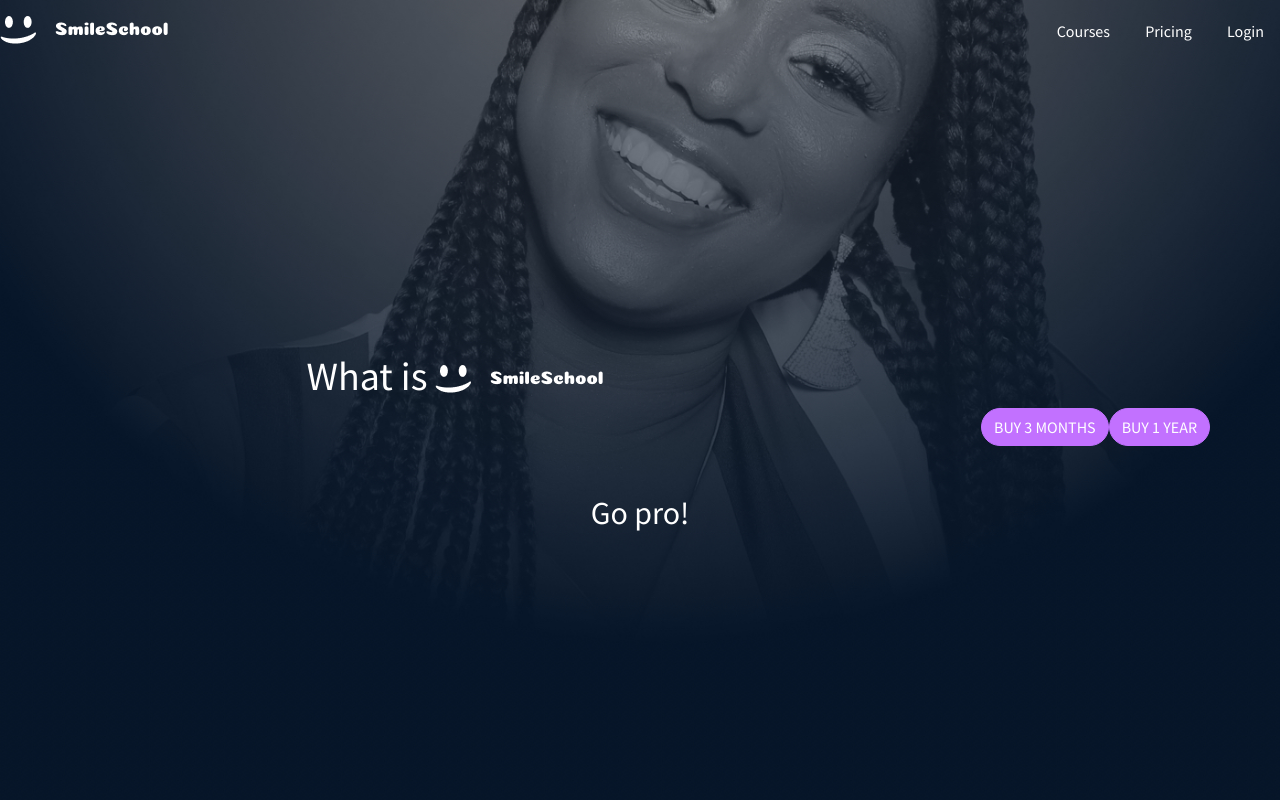
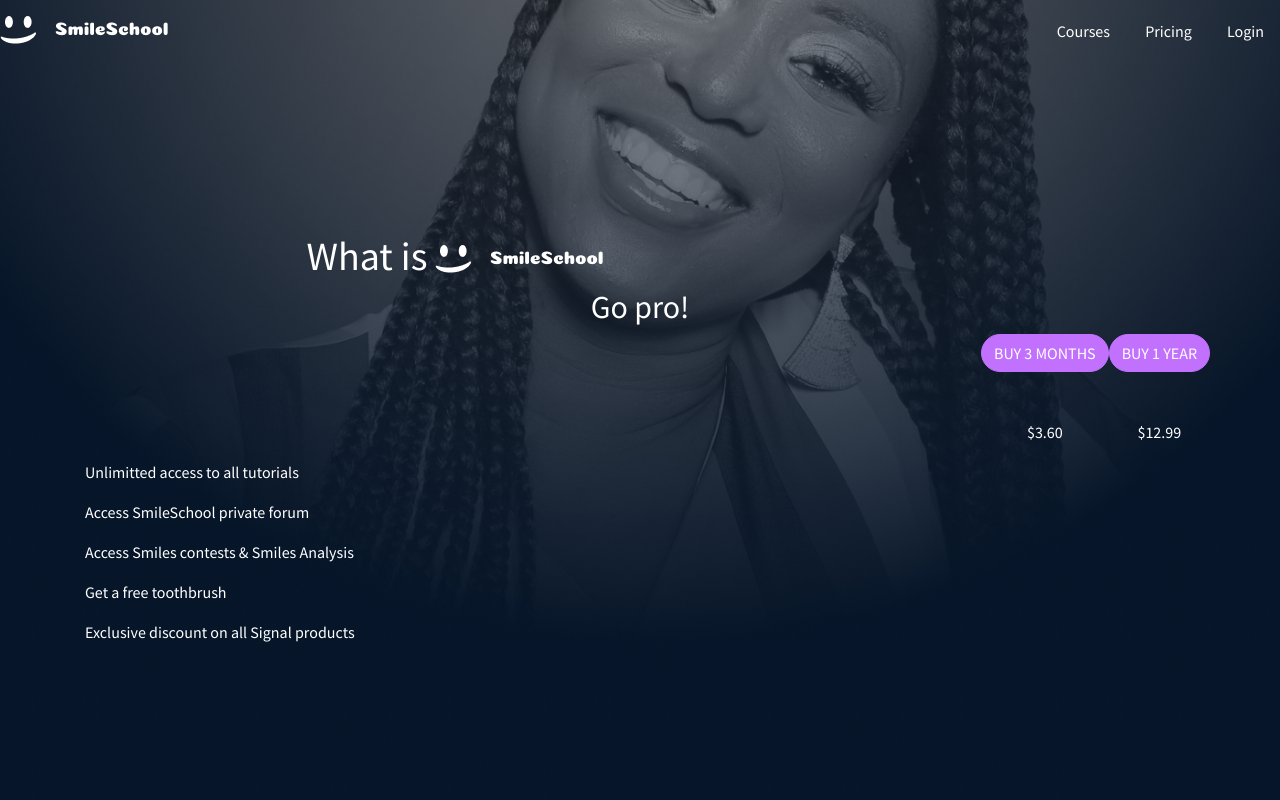
Before and after one commit to KVang2/atlas-smiling-school, a plain HTML site: page pricing.html in a window 1280 px wide. Shown: the top 800 px of the page. Drawn offline with nearby package versions, Linux system fonts and the light colour scheme.

Commit message:
update changes

```diff
--- a/pricing.html
+++ b/pricing.html
@@ -34,20 +34,46 @@
                     <div class="col-12 col-md-8">
                         <h1>What is <img src="image/logo.png" alt="LOGO"</h1>
                     </div>
+                    <div>
+                        <h2>Go pro!</h2>
+                    </div>
                     <div class="row d-flex justify-content-end">
                         <div>
-                            <button class="btn btn-primary rounded-pill mb-5">BUY 3 MONTHS</button>
+                            <div>
+                                <button class="btn btn-primary rounded-pill mb-5">BUY 3 MONTHS</button>
+                                <p>$3.60</p>
+                            </div>
                         </div>
                         <div>
-                            <button class="btn btn-primary rounded-pill mb-5">BUY 1 YEAR</button>
+                            <div>
+                                <button class="btn btn-primary rounded-pill mb-5">BUY 1 YEAR</button>
+                                <p>$12.99</p>
+                            </div>
+                            <div>
+
+                            </div>
                         </div>
                     </div>
                 </div>
 
                 <!-- Block 2 -->
                 <div class="">
-                    <div class="">
-                        <h2>Go pro!</h2>
+                    <div class="text-left">
+                        <div>
+                            <p>Unlimitted access to all tutorials</p>
+                        </div>
+                        <div>
+                            <p>Access SmileSchool private forum</p>
+                        </div>
+                        <div>
+                        <p>Access Smiles contests & Smiles Analysis</p>
+                        </div>
+                        <div>
+                        <p> Get a free toothbrush</p>
+                        </div>
+                        <div>
+                            <p>Exclusive discount on all Signal products</p>
+                        </div>
                     </div>
                 </div>
             </div>
--- a/styles.css
+++ b/styles.css
@@ -9,7 +9,7 @@
     background-size: cover;
     background-position: center;
     background-repeat: no-repeat;
-    height: 100vh;
+    height: 1000px;
     width: 100%;
 }
 body {
```
Also changed, not shown: homepage.html (+1 -1 lines).
